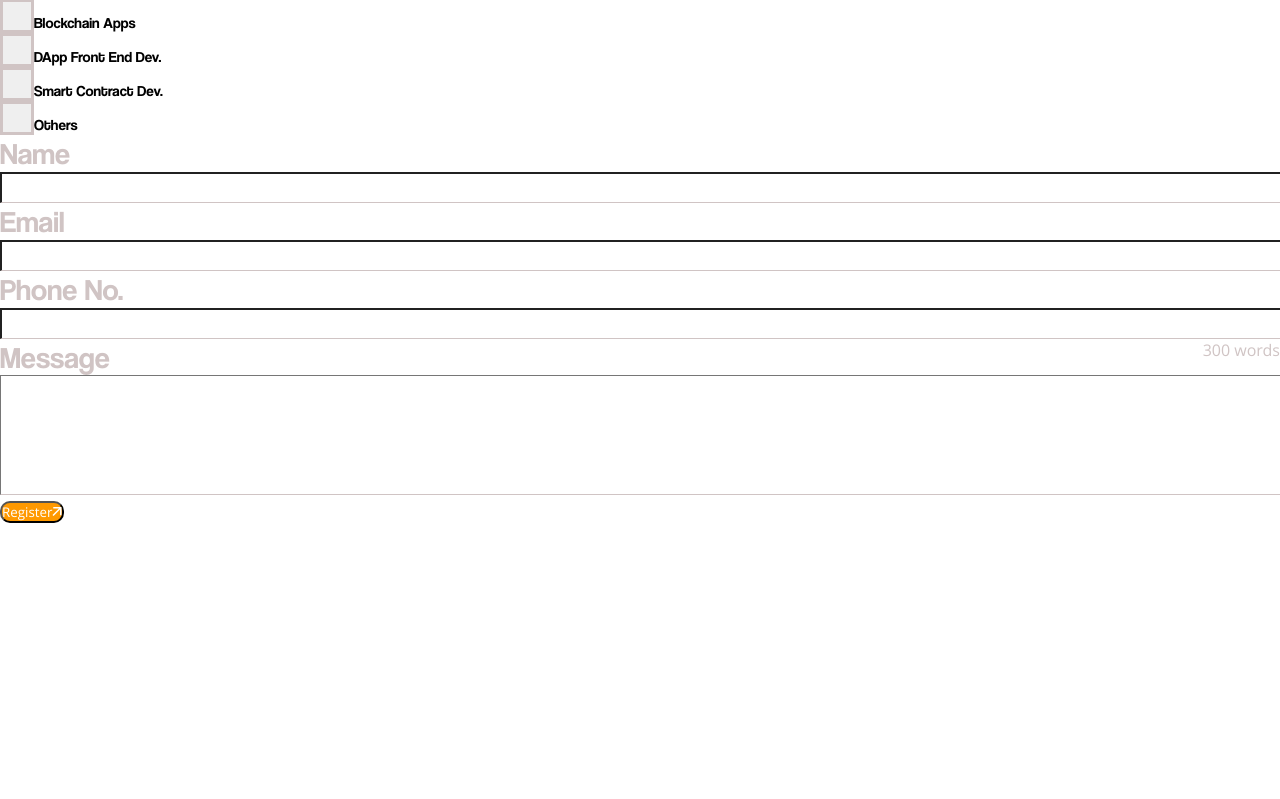
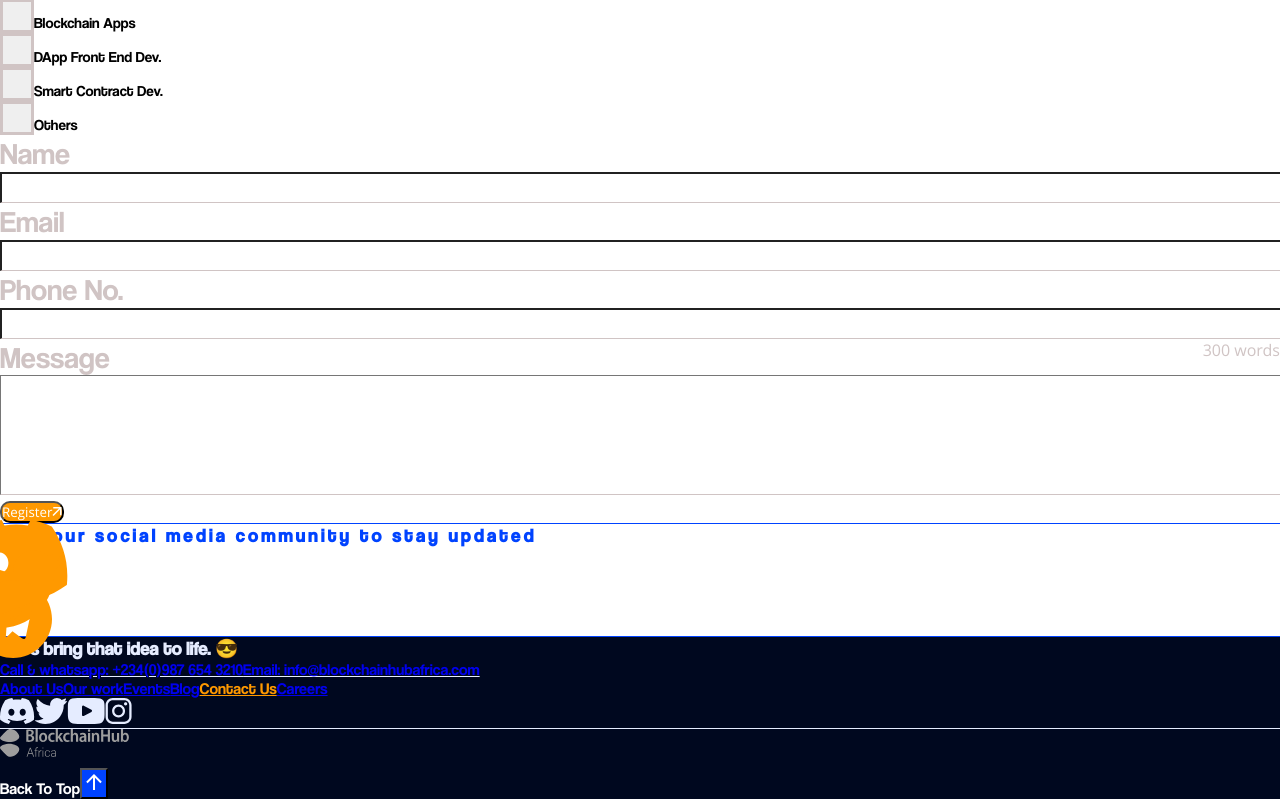
Before and after one commit to blockchainhubafrica/website-frontend, a Next.js app: page /contact in a window 1280 px wide. Shown: the part 301-1100 px from the top of the page. Before the commit the page ends 824 px from the top, so only its background shows below. Built offline with nearby package versions, Linux system fonts and the light colour scheme.

Commit message:
--refactor: fixed footer styles, moved footer component to app

```diff
--- a/components/Footer/footer.module.css
+++ b/components/Footer/footer.module.css
@@ -1,5 +1,9 @@
 .container {
   width: 100%;
+}
+
+.container * {
+  font-family: var(--app-secondary-font);
 }
 
 .container .social-section .social-icons svg path {
@@ -49,6 +53,7 @@
 
 .container .footer-section .logo svg path {
 	fill: var(--app-gray-600);
+  transform: scale(0.8);
 }
 
 .container .footer-section .links .active a {
--- a/components/Footer/index.tsx
+++ b/components/Footer/index.tsx
@@ -29,7 +29,7 @@ function Footer() {
   return (
     <div className={`${styles["container"]}`}>
       <div className={`${styles["social-section"]} flex flex-col md:flex-row justify-between items-center my-20 md:my-20 md:mx-10 lg:mx-20 lg:py-20 px-5 md:px-14 lg:px-32`}>
-        <h3 className={`${styles["social-heading"]} md:py-4 text-3xl md:text-4xl lg:text-5xl font-coolvetica text-blue-600 md:w-1/2`}>
+        <h3 className={`${styles["social-heading"]} md:py-4 text-3xl md:text-4xl lg:text-6xl text-blue-600 md:w-1/2`}>
           Join our social media community to stay updated
           </h3>
 
@@ -40,41 +40,41 @@ function Footer() {
         </div>
       </div>
 
-      <div className={`${styles["footer-section"]} pb-8 pt-16 lg:pt-24 px-5 lg:px-24 xl:px-32`}>
-        <div className="flex flex-col md:flex-row items-center lg:mb-20">
-          <h3 className={`text-3xl md:text-4xl lg:text-6xl font-coolvetica text-blue-600 md:w-1/2`}>
+      <div className={`${styles["footer-section"]} pb-8 pt-16 lg:pt-24 px-5 lg:px-24 xl:px-48`}>
+        <div className="flex flex-col md:flex-row md:items-center lg:mb-28">
+          <h3 className={`text-3xl md:text-4xl lg:text-7xl text-blue-600 md:w-1/2`}>
             Let’s bring that idea to life. 😎
           </h3>
 
-          <div className="flex flex-col py-10 md:py-0 md:ml-auto mt-auto">
+          <div className="flex flex-col py-10 md:py-0 md:ml-auto mt-auto md:text-xl">
             <a href="https://wa.me/2349876543210" target="_blank">Call &amp; whatsapp: +234(0)987 654 3210</a>
             <a href="mailto:info@blockchainhubafrica.com" target="_blank">Email: info@blockchainhubafrica.com</a>
           </div>
         </div>
 
-        <div className="flex flex-col md:flex-row md:flex-wrap gap-10 md:items-center justify-between py-5">
-          <div className={`${styles["links"]} grid grid-cols-2 md:flex gap-6`}>
-            <span className={`${activeRouteClass("/about")} col-span-1 md:mr-5`}>
+        <div className="flex flex-col md:flex-row md:flex-wrap md:gap-10 md:items-center justify-between py-5">
+          <div className={`${styles["links"]} grid grid-cols-2 md:flex gap-1`}>
+            <span className={`${activeRouteClass("/about")} col-span-1 px-0`}>
               <Link href="/components">About Us</Link>
             </span>
-            <span className={`${activeRouteClass("/work")} col-span-1 md:mr-5`}>
+            <span className={`${activeRouteClass("/work")} col-span-1 px-0`}>
               <Link href="/work">Our work</Link>
             </span>
-            <span className={`${activeRouteClass("/events")} col-span-1 md:mr-5`}>
+            <span className={`${activeRouteClass("/events")} col-span-1 px-0`}>
               <Link href="/events">Events</Link>
             </span>
-            <span className={`${activeRouteClass("/blog")} col-span-1 md:mr-5`}>
+            <span className={`${activeRouteClass("/blog")} col-span-1 px-0`}>
               <Link href="/blog">Blog</Link>
             </span>
-            <span className={`${activeRouteClass("/contact")} col-span-1 md:mr-5`}>
+            <span className={`${activeRouteClass("/contact")} col-span-1 px-0`}>
               <Link href="/contact">Contact Us</Link>
             </span>
-            <span className={`${activeRouteClass("/careers")} col-span-1 md:mr-5`}>
+            <span className={`${activeRouteClass("/careers")} col-span-1 px-0`}>
               <Link href="/careers">Careers</Link>
             </span>
           </div>
 
-          <div className={`${styles["social-icons"]} items-center justify-center flex pt-10 mt-10 md:pt-0 md:mt-0 md:ml-auto`}>
+          <div className={`${styles["social-icons"]} items-center justify-center flex pt-14 pb-4 mt-10 md:pt-0 md:mt-0 md:ml-auto`}>
             <a href="#" target="_blank" className="mr-3"><DiscordIcon /></a>
             <a href="#" target="_blank" className="mr-3"><TwitterIcon /></a>
             <a href="#" target="_blank" className="mr-3"><YoutubeIcon /></a>
@@ -82,7 +82,7 @@ function Footer() {
           </div>
         </div>
 
-        <div className="flex justify-between items-center py-5">
+        <div className="flex justify-between items-center py-5 md:py-10">
           <div className={styles["logo"]}><LogoIcon /></div>
 
           <div className={`${styles["back-to-top"]} items-center hidden md:flex`}>
--- a/pages/_app.tsx
+++ b/pages/_app.tsx
@@ -6,7 +6,7 @@ import "tailwindcss/tailwind.css";
 import "../index.css";
 import "../story-section.css";
 
-import { Header } from "../components";
+import { Footer, Header } from "../components";
 import { AppProvider } from "../contexts/appContext";
 
 function MyApp({ Component, pageProps }: AppProps) {
@@ -26,6 +26,7 @@ function MyApp({ Component, pageProps }: AppProps) {
         </Head>
         <Header />
         <Component {...pageProps} />
+				<Footer />
       </AppProvider>
     </>
   );
--- a/pages/components/index.tsx
+++ b/pages/components/index.tsx
@@ -3,7 +3,6 @@
 import React, { useEffect, useState } from "react";
 import { demoEventsData } from "../../assets/images";
 import {
-	Footer,
   Loader,
   Marquee,
   Products,
@@ -87,9 +86,6 @@ export default function ComponentsPage() {
       <section className="py-10 flex justify-center bg-blue-600">
         <CircleBanner />
       </section>
-			<section>
-				<Footer />
-			</section>
     </main>
   );
 }
```
